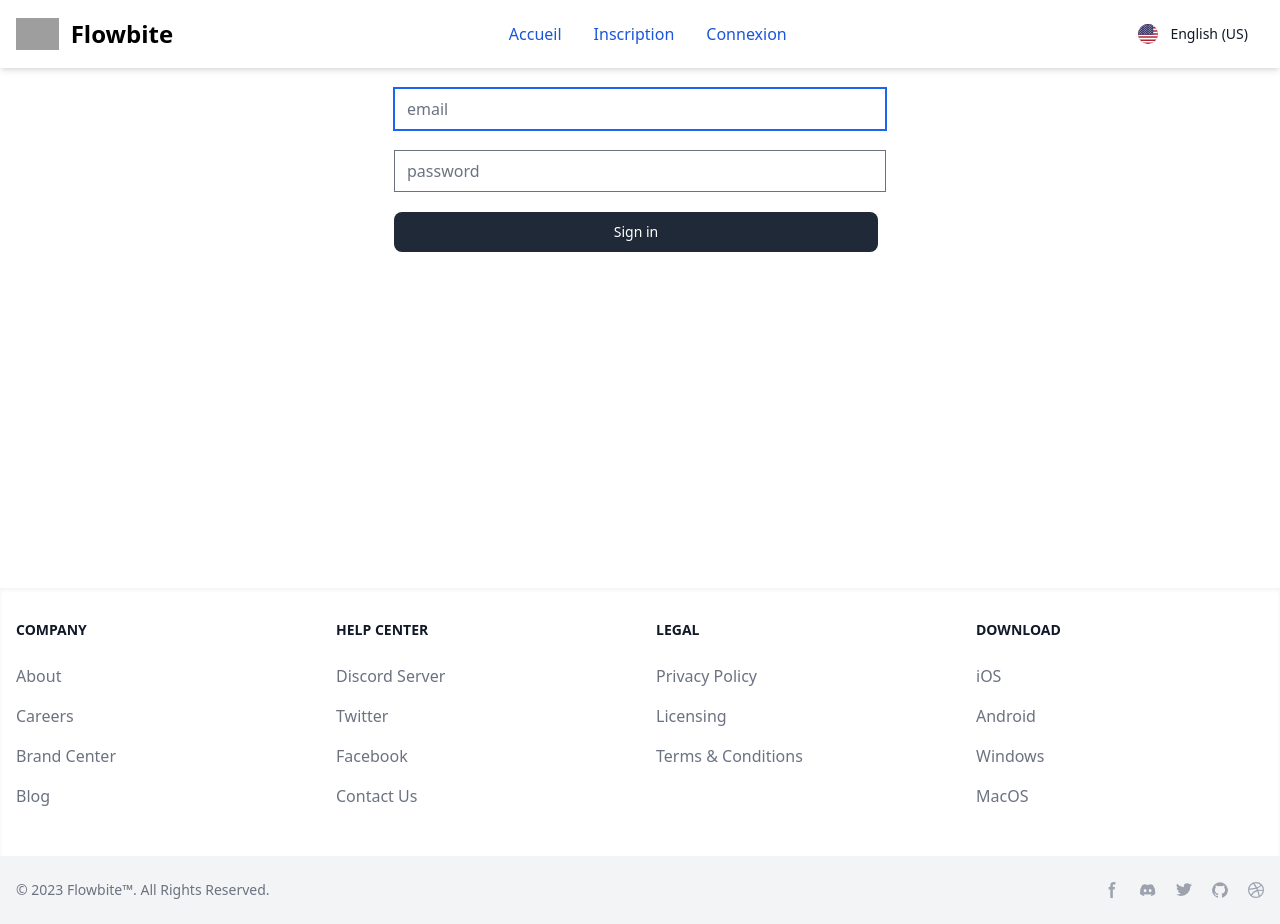
After one commit to Mayakimm/symfony-projects, a Symfony app: template ecom-project/templates/security/login.html.twig in a window 1280 px wide. The commit adds this page. Run offline with Twig, Linux system fonts and the light colour scheme; the template is opened without the code that fills it, so the values that code supplies are empty; style sheets or scripts are compiled from the project's sources; some libraries are stand-ins or nearby versions; grey boxes are pictures that could not be loaded.

Commit message:
created login controller, view, logout feature

```diff
--- a/ecom-project/templates/base.html.twig
+++ b/ecom-project/templates/base.html.twig
@@ -73,11 +73,20 @@
           <div class="items-center justify-between hidden w-full md:flex md:w-auto md:order-1" id="navbar-language">
             <ul class="flex flex-col font-medium p-4 md:p-0 mt-4 border border-gray-100 rounded-lg bg-gray-50 md:space-x-8 rtl:space-x-reverse md:flex-row md:mt-0 md:border-0 md:bg-white dark:bg-gray-800 md:dark:bg-gray-900 dark:border-gray-700">
               <li>
-                <a href="{{path('app_main')}}" class="block py-2 px-3 text-white bg-blue-700 rounded md:bg-transparent md:text-blue-700 md:p-0 md:dark:text-blue-500" aria-current="page">Accueil</a>
+                <a href="{{path('app_main')}}" class="block py-2 px-3 text-white bg-blue-700 rounded md:bg-transparent md:text-blue-700 md:p-0 md:dark:text-blue-500">Accueil</a>
               </li>
-              <li>
-                <a href="{{path('app_register')}}" class="block py-2 px-3 text-white bg-blue-700 rounded md:bg-transparent md:text-blue-700 md:p-0 md:dark:text-blue-500" aria-current="page">Inscription</a>
-              </li>
+              {% if app.user %}
+                <li>
+                  <a href="{{path('app_logout')}}" class="block py-2 px-3 text-white bg-blue-700 rounded md:bg-transparent md:text-blue-700 md:p-0 md:dark:text-blue-500">Déconnexion</a>
+                </li>
+              {% else %}
+                <li>
+                  <a href="{{path('app_register')}}" class="block py-2 px-3 text-white bg-blue-700 rounded md:bg-transparent md:text-blue-700 md:p-0 md:dark:text-blue-500">Inscription</a>
+                </li>
+                <li>
+                  <a href="{{path('app_login')}}" class="block py-2 px-3 text-white bg-blue-700 rounded md:bg-transparent md:text-blue-700 md:p-0 md:dark:text-blue-500">Connexion</a>
+                </li>
+              {% endif %}
             </ul>
           </div>
           </div>
--- a/ecom-project/templates/registration/register.html.twig
+++ b/ecom-project/templates/registration/register.html.twig
@@ -3,10 +3,10 @@
 {% block title %}Register{% endblock %}
 
 {% block body %}
-  <section class= "p-5">
+  <section class= "p-5 mx-auto w-full">
     {{ form_errors(registrationForm) }}
 
-    {{ form_start(registrationForm) }}
+    {{ form_start(registrationForm, {"attr":{"class":"flex flex-col items-center"}}) }}
       <div class="flex flex-col md:flex-row mb-5">
         {{ form_widget(registrationForm.email) }}
         {{ form_widget(registrationForm.pseudo) }}
--- /dev/null
+++ b/ecom-project/templates/security/login.html.twig
@@ -0,0 +1,26 @@
+{% extends 'base.html.twig' %}
+
+{% block title %}Log in!{% endblock %}
+
+{% block body %}
+<section class="p-5 mx-auto w-full">
+  <form method="post" class="flex flex-col w-2/4 mx-auto">
+      {% if error %}
+          <div class="alert alert-danger">{{ error.messageKey|trans(error.messageData, 'security') }}</div>
+      {% endif %}
+
+
+      <input type="email" value="{{ last_username }}" name="email" id="inputEmail" class="form-control mb-5" autocomplete="email" placeholder="email" required autofocus>
+
+      <input type="password" name="password" id="inputPassword" class="form-control mb-5" autocomplete="current-password" placeholder="password" required>
+
+      <input type="hidden" name="_csrf_token"
+            value="{{ csrf_token('authenticate') }}"
+      >
+
+      <button class="text-white bg-gray-800 hover:bg-gray-900 focus:outline-none focus:ring-4 focus:ring-gray-300 font-medium rounded-lg text-sm px-5 py-2.5 me-2 mb-2 dark:bg-gray-800 dark:hover:bg-gray-700 dark:focus:ring-gray-700 dark:border-gray-700" type="submit">
+          Sign in
+      </button>
+  </form>
+</section>
+{% endblock %}
```
Also changed, not shown: ecom-project/src/Controller/SecurityController.php (added, +32 -0 lines), ecom-project/src/Security/LoginAuthenticator.php (added, +60 -0 lines), 1 other file.
